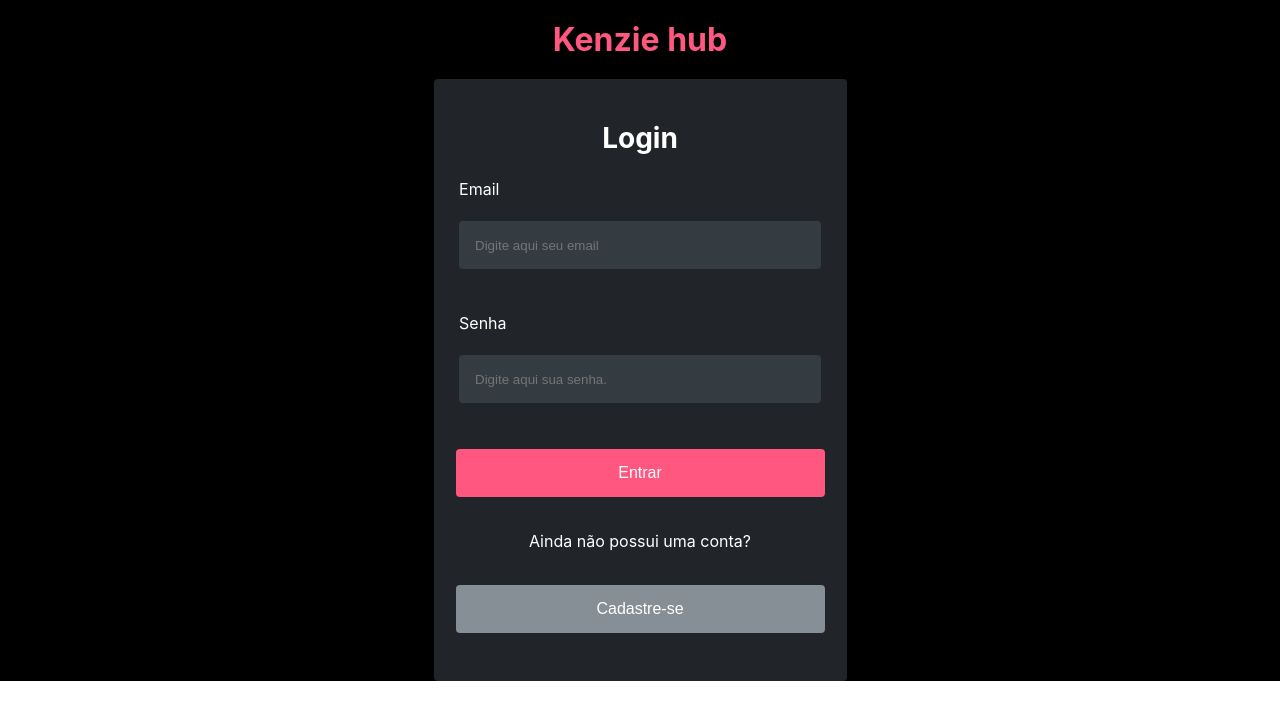
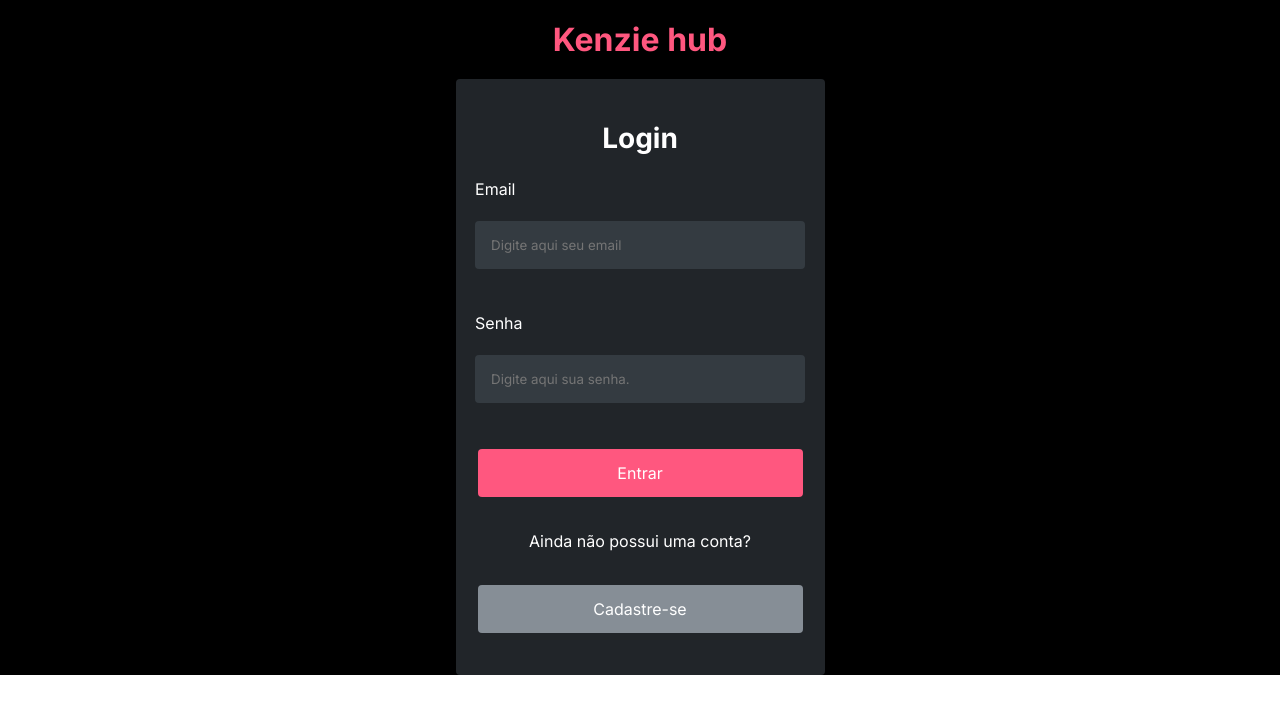
Before and after one commit to Kenzie-Academy-Brasil-Developers/react-entrega-kenzie-hub_, a React (Vite) app: page / in a window 1280 px wide. Shown: the top 720 px of the page. Built offline with nearby package versions, Linux system fonts and the light colour scheme.

Commit message:
last modification

```diff
--- a/index.html
+++ b/index.html
@@ -4,6 +4,12 @@
     <meta charset="UTF-8" />
     <link rel="icon" type="image/svg+xml" href="/vite.svg" />
     <meta name="viewport" content="width=device-width, initial-scale=1.0" />
+    <link rel="preconnect" href="https://fonts.googleapis.com" />
+    <link rel="preconnect" href="https://fonts.gstatic.com" crossorigin />
+    <link
+      href="https://fonts.googleapis.com/css2?family=Inter:wght@100;200;300;400;500;600;700;800;900&display=swap"
+      rel="stylesheet"
+    />
     <title>Vite + React</title>
   </head>
   <body>
--- a/src/GlobalStyles/GlobalStyles.js
+++ b/src/GlobalStyles/GlobalStyles.js
@@ -3,16 +3,18 @@
 export const GlobalStyle = createGlobalStyle`
 html,body,header,ul,li,img,p,h1,h2,h3,nav,div,a, section {
 
-    @import url('https://fonts.googleapis.com/css2?family=Inter:wght@100;200;300;400;500;600;700;800;900&display=swap');
-    font-family: 'Inter', sans-serif;
-    margin: 0;
-    padding: 0;
     list-style: none;
     color: #2D2D2D;
     font-size: 16px;
     text-decoration: none;
     outline: none;
     border: none;
+
+}
+*{
+    font-family: 'Inter', sans-serif;
+    margin: 0;
+    padding: 0;
     box-sizing: border-box;
 }
 `;
--- a/src/components/Login/styled.js
+++ b/src/components/Login/styled.js
@@ -32,7 +32,7 @@
 
   .divForm > input {
     height: 48px;
-    width: 286px;
+    width: 100%;
     border-radius: 4px;
     padding: 0px 16px 0px 16px;
     background-color: #343b41;
@@ -83,7 +83,7 @@
   }
 
   form {
-    height: 518px;
+    height: max-content;
     width: 85%;
     border-radius: 4px;
     padding: 42px 22px 42px 22px;
@@ -185,7 +185,7 @@
     }
 
     form {
-      height: 518px;
+      height: max-content;
       width: 369px;
       border-radius: 4px;
       padding: 42px 22px 42px 22px;
--- a/src/components/Registro/styled.js
+++ b/src/components/Registro/styled.js
@@ -46,6 +46,7 @@
   }
 
   form {
+    height: max-content;
     width: 80%;
     border-radius: 4px;
     padding: 42px 22px 42px 22px;
@@ -66,7 +67,7 @@
 
   form > section > select {
     height: 48px;
-    width: 102%;
+    width: 100%;
     border-radius: 4px;
     padding: 0px 16px 0px 16px;
     background-color: #343b41;
@@ -76,7 +77,7 @@
 
   form > section > input {
     height: 48px;
-    width: 90%;
+    width: 100%;
     border-radius: 4px;
     padding: 0px 16px 0px 16px;
     background-color: #343b41;
@@ -147,6 +148,7 @@
     }
 
     form {
+      height: max-content;
       width: 369px;
       border-radius: 4px;
       padding: 42px 22px 42px 22px;
@@ -177,7 +179,7 @@
 
     form > section > input {
       height: 48px;
-      width: 329.92877197265625px;
+      width: 100%;
       border-radius: 4px;
       padding: 0px 16px 0px 16px;
       background-color: #343b41;
```
